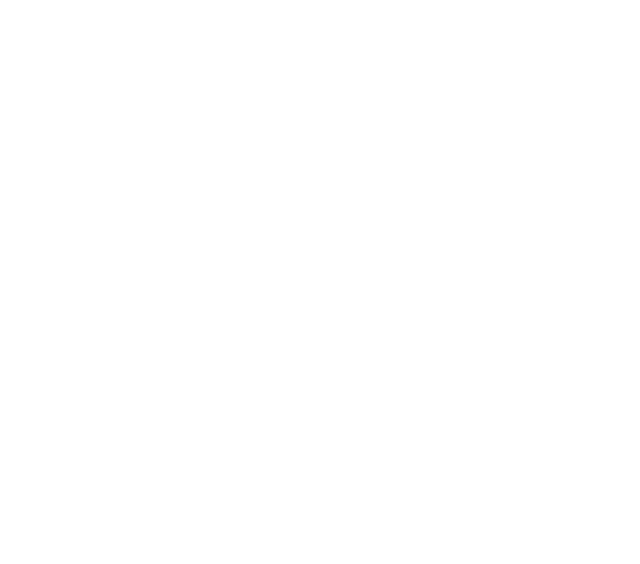
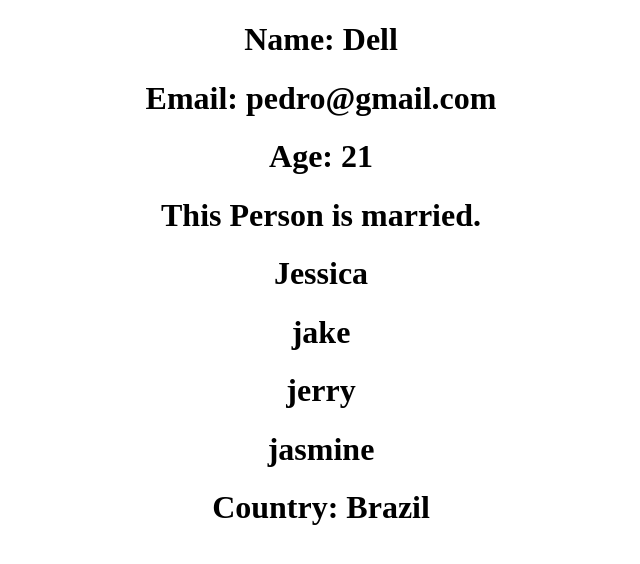
Before and after one commit to RanJets/learning-react, a React (Create React App) app: page / in a window 1280 px wide. Shown: the top 564 px of the page, without its empty margins (319-959 px from the left). Built offline with nearby package versions, Linux system fonts and the light colour scheme.

Commit message:
Lesson-12 Typescript Final
learning interfaces and enums in ts

```diff
--- a/src/App.tsx
+++ b/src/App.tsx
@@ -1,9 +1,20 @@
 import React from "react";
-import logo from "./logo.svg";
 import "./App.css";
+import { Person, Country } from "./components/Person";
 
 function App() {
-  return <div className="App"></div>;
+  return (
+    <div className="App">
+      <Person
+        name="Dell"
+        email="pedro@gmail.com"
+        age={21}
+        isMarried={true}
+        friends={["Jessica", "jake", "jerry", "jasmine"]}
+        country={Country.Brazil}
+      />
+    </div>
+  );
 }
 
 export default App;
--- /dev/null
+++ b/src/components/Person.tsx
@@ -0,0 +1,34 @@
+import { useState } from "react";
+
+interface Props {
+  //in typescript use interface to abstract objects that has its own types
+  name: string;
+  email: string;
+  age: number;
+  isMarried: boolean;
+  friends: string[];
+  country: Country;
+}
+
+export enum Country {
+  //enum is for selecting fix options
+  Brazil = "Brazil",
+  Canada = "Canada",
+  France = "France",
+}
+
+export const Person = (props: Props) => {
+  const [name, setName] = useState<string>("");
+  return (
+    <div>
+      <h1>Name: {props.name} </h1>
+      <h1>Email: {props.email} </h1>
+      <h1>Age: {props.age} </h1>
+      <h1>This Person {props.isMarried ? "is" : "is not"} married. </h1>
+      {props.friends.map((friend: string) => (
+        <h1>{friend}</h1>
+      ))}
+      <h1>Country: {props.country}</h1>
+    </div>
+  );
+};
```
